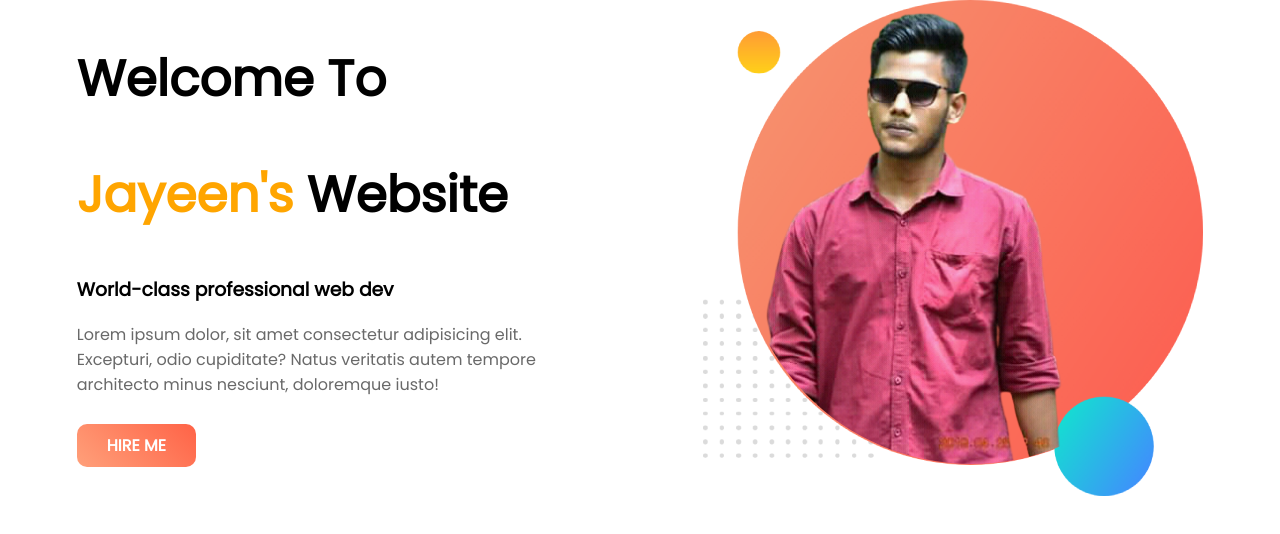
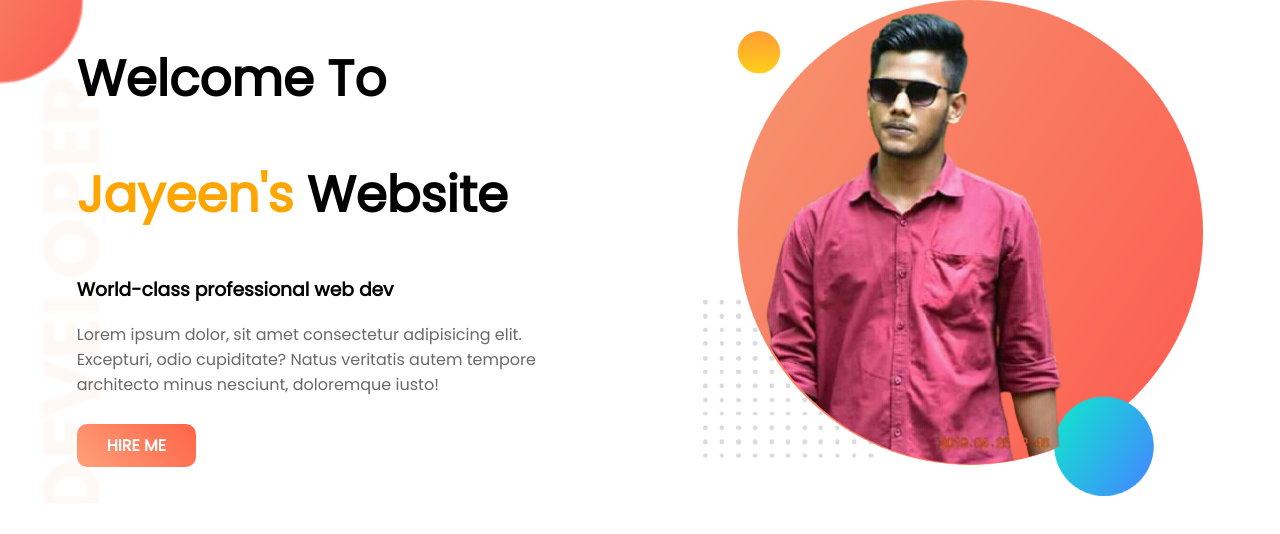
Before and after one commit to jayeen28/jayeen-port, a plain HTML site: page index.html in a window 1280 px wide. Drawn offline with Linux system fonts and the light colour scheme.

Commit message:
header banner fixed

```diff
--- a/index.html
+++ b/index.html
@@ -11,7 +11,7 @@
     <title>Document</title>
 </head>
 <body>
-    <section>
+    <section class="top-bg">
         <div class="head-flex">
             <div class="head-desc">
                 <h1>Welcome to</h1>
--- a/style.css
+++ b/style.css
@@ -4,6 +4,11 @@ body{
     padding:0;
 }
 
+.top-bg{
+    background-image:url("images/top-banner.png");
+    background-size: cover;
+    background-repeat:no-repeat;
+}
 .head-desc h1 {
     font-size: 50px;
     text-transform: capitalize;
@@ -16,9 +21,6 @@ body{
 
 .head-flex {
     display: flex;
-}
-
-section {
     margin: 0 6%;
 }
 
```
